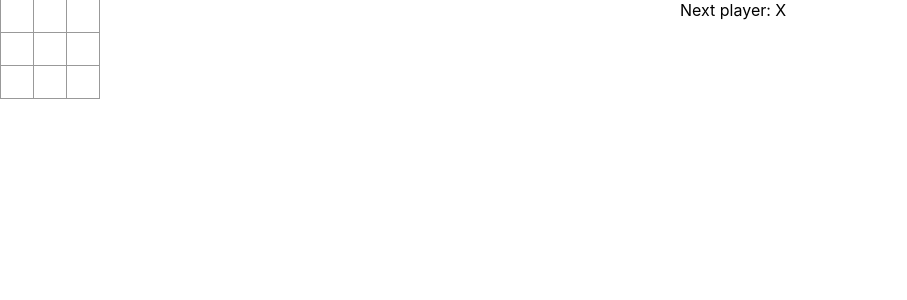
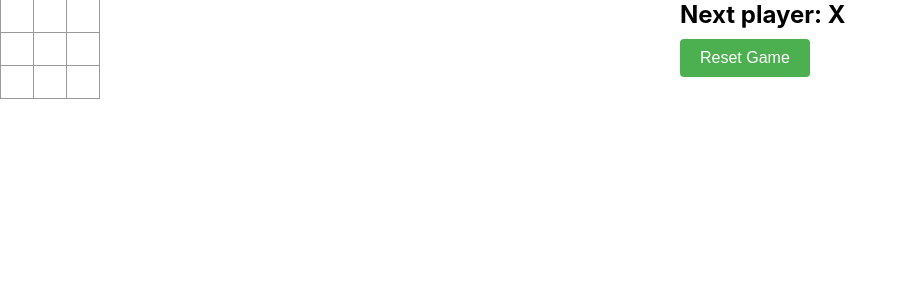
Before and after one commit to CMU-313/llm-lecture, a React (Create React App) app in the folder tic-tac-toe/: page / in a window 1280 px wide. Shown: the top 300 px of the page, without its empty margins (0-907 px from the left). Built offline with nearby package versions, Linux system fonts and the light colour scheme.

Commit message:
add reset/restart button

```diff
--- a/tic-tac-toe/src/App.js
+++ b/tic-tac-toe/src/App.js
@@ -21,6 +21,11 @@ function App() {
         {board[index]}
       </button>
     );
+  };
+
+  const handleRestart = () => {
+    setBoard(Array(9).fill(null));
+    setPlayer('X');
   };
 
   const winner = calculateWinner(board);
@@ -47,7 +52,22 @@ function App() {
           {renderSquare(8)}
         </div>
       </div>
-      <div className="game-info">{status}</div>
+      <div className="game-info">
+        <div className="status">{status}</div>
+        {winner && (
+          <div className="winner">
+            {winner} has won the game!{' '}
+            <button className="restart-button" onClick={handleRestart}>
+              Restart
+            </button>
+          </div>
+        )}
+        {!winner && (
+          <button className="restart-button" onClick={handleRestart}>
+            Reset Game
+          </button>
+        )}
+      </div>
     </div>
   );
 }
```
